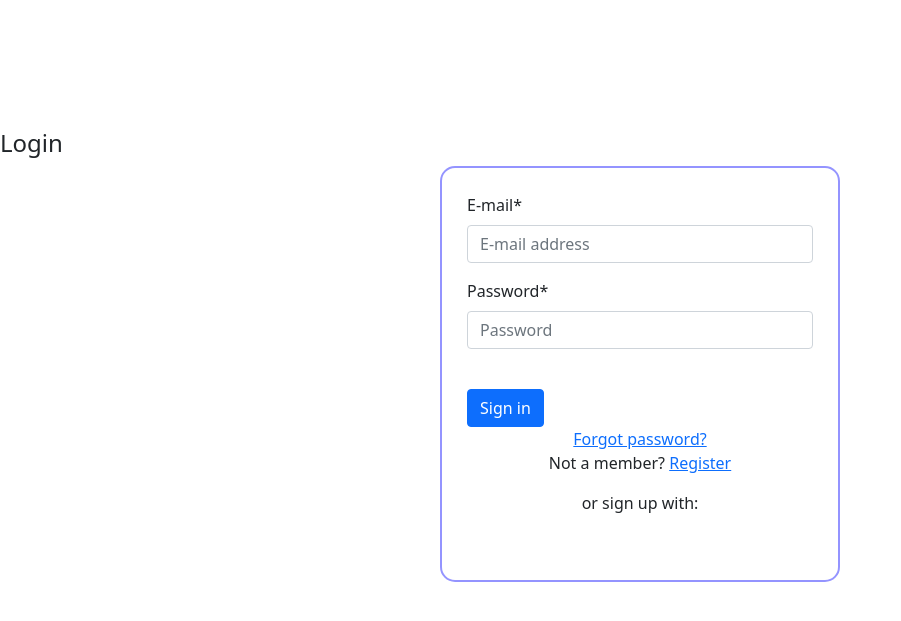
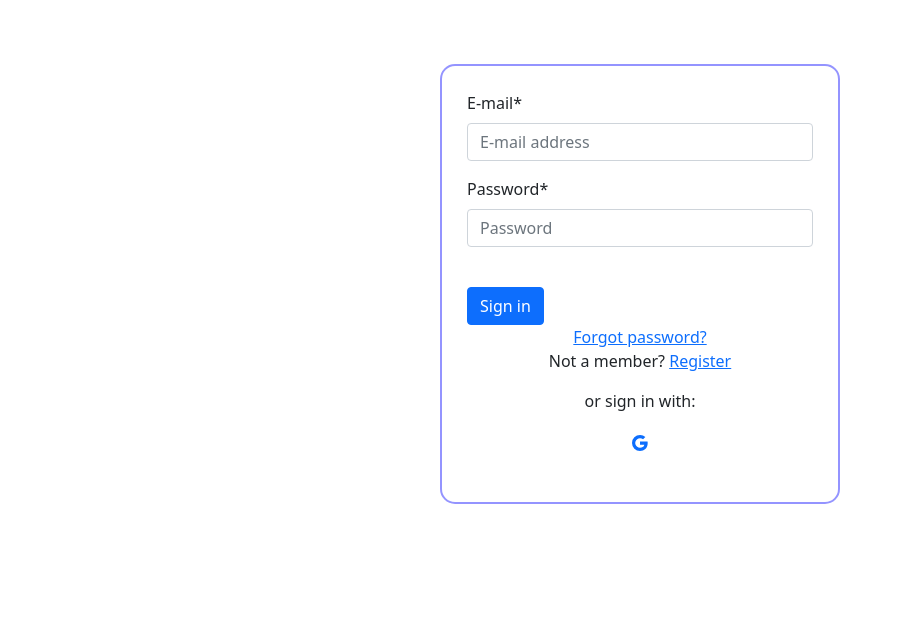
Before and after one commit to emeralddd123/yourTasks, a Django app: page /accounts/login/ in a window 1280 px wide. Shown: the part 56-677 px from the top of the page, without its empty margins (0-901 px from the left). Run offline with Django 4.2, Linux system fonts and the light colour scheme; some libraries are stand-ins or nearby versions.

Commit message:
added google login button for OAuth2.0

```diff
--- a/templates/account/login.html
+++ b/templates/account/login.html
@@ -4,9 +4,9 @@
 
 
 {% block content %}
-<div class=" row d-flex align-items-center justify-content-center " style="margin-top:5% ;"" >
-	<h4 style="margin-top:5% ;">Login </h4>
-<div style="border: 2px solid rgba(0, 0, 255, 0.418); width: 400px; padding: 25px; border-radius: 15px;">
+<div class=" row d-flex align-items-center justify-content-center " style="margin-top:5% ;">
+	<br>
+	<div style="border: 2px solid rgba(0, 0, 255, 0.418); width: 400px; padding: 25px; border-radius: 15px;">
 
 		<form method="post">
 			<!-- Email input -->
@@ -26,12 +26,17 @@
 				<!-- Simple link -->
 				<a href="/accounts/password/reset/">Forgot password?</a>
 				<p>Not a member? <a href="/accounts/signup/">Register</a></p>
-				<p>or sign up with:</p>
-				<a href="/accounts/google/login/?process=login"> <i class="bi bi-google"></i> </a>
+				<p>or sign in with:</p>
+				<a href="/accounts/google/login/?process=login"> <svg xmlns="http://www.w3.org/2000/svg" width="16"
+						height="16" fill="currentColor" class="bi bi-google" viewBox="0 0 16 16">
+						<path
+							d="M15.545 6.558a9.42 9.42 0 0 1 .139 1.626c0 2.434-.87 4.492-2.384 5.885h.002C11.978 15.292 10.158 16 8 16A8 8 0 1 1 8 0a7.689 7.689 0 0 1 5.352 2.082l-2.284 2.284A4.347 4.347 0 0 0 8 3.166c-2.087 0-3.86 1.408-4.492 3.304a4.792 4.792 0 0 0 0 3.063h.003c.635 1.893 2.405 3.301 4.492 3.301 1.078 0 2.004-.276 2.722-.764h-.003a3.702 3.702 0 0 0 1.599-2.431H8v-3.08h7.545z" />
+					</svg>
+				</a>
 
 			</div>
+		</div>
+
 	</div>
 
-</div>
-
-{% endblock content %}
+	{% endblock content %}
```
Also changed, not shown: templates/account/signup.html (+7 -3 lines), db.sqlite3, 1 other file.
